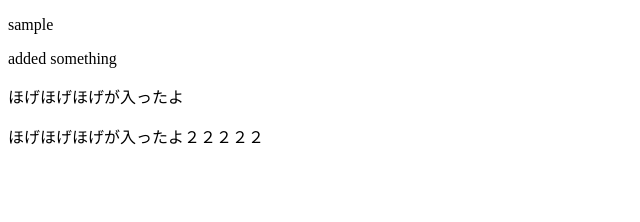
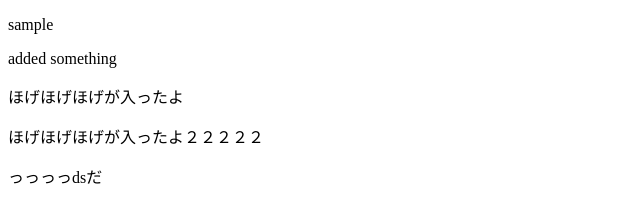
Before and after one commit to kitz1980/study_git, a plain HTML site: page index.html in a window 1280 px wide. Shown: the full height of the page, 0-640 px from the left. Drawn offline with Linux system fonts and the light colour scheme.

Commit message:
私も修正しました１

```diff
--- a/index.html
+++ b/index.html
@@ -10,5 +10,8 @@
 <p>added something</p>
 <p>ほげほげほげが入ったよ</p>
 <p>ほげほげほげが入ったよ２２２２２</p>
+
+
+っっっっdsだ
 </body>
 </html>
```
